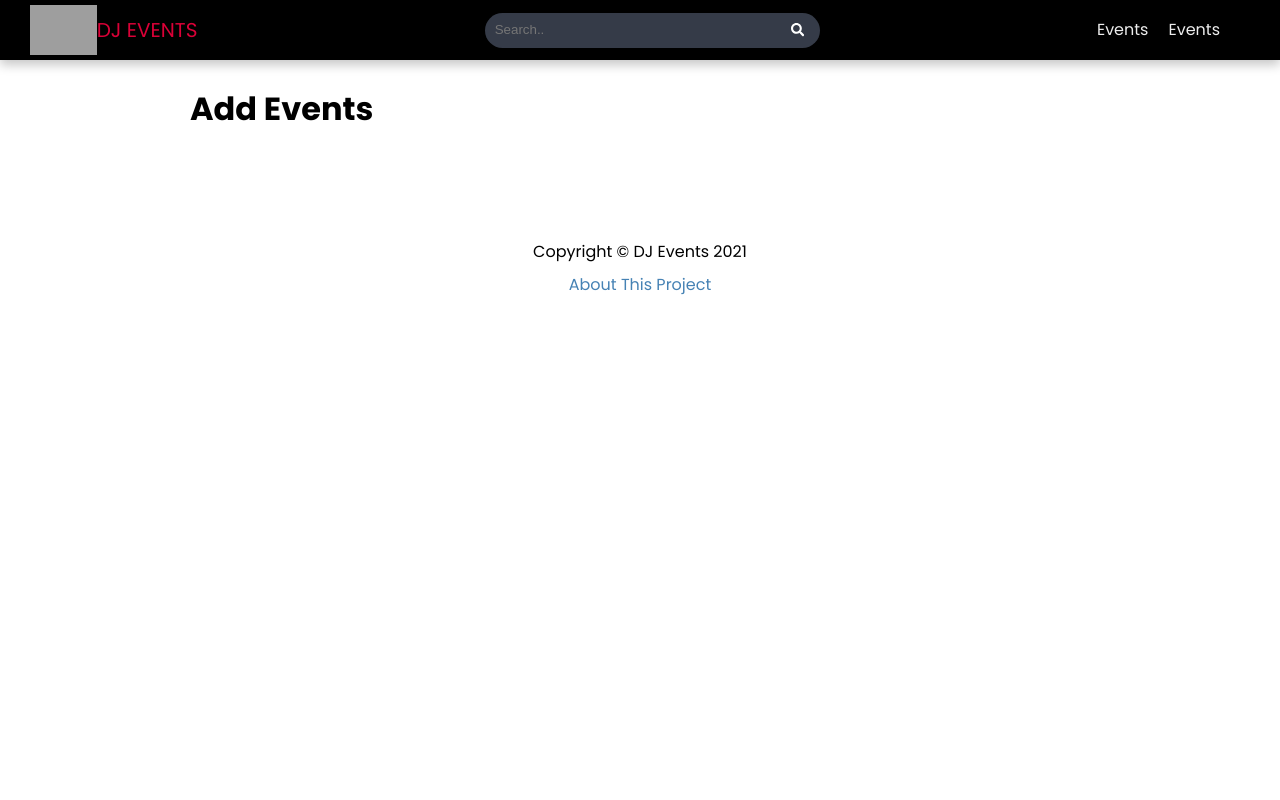
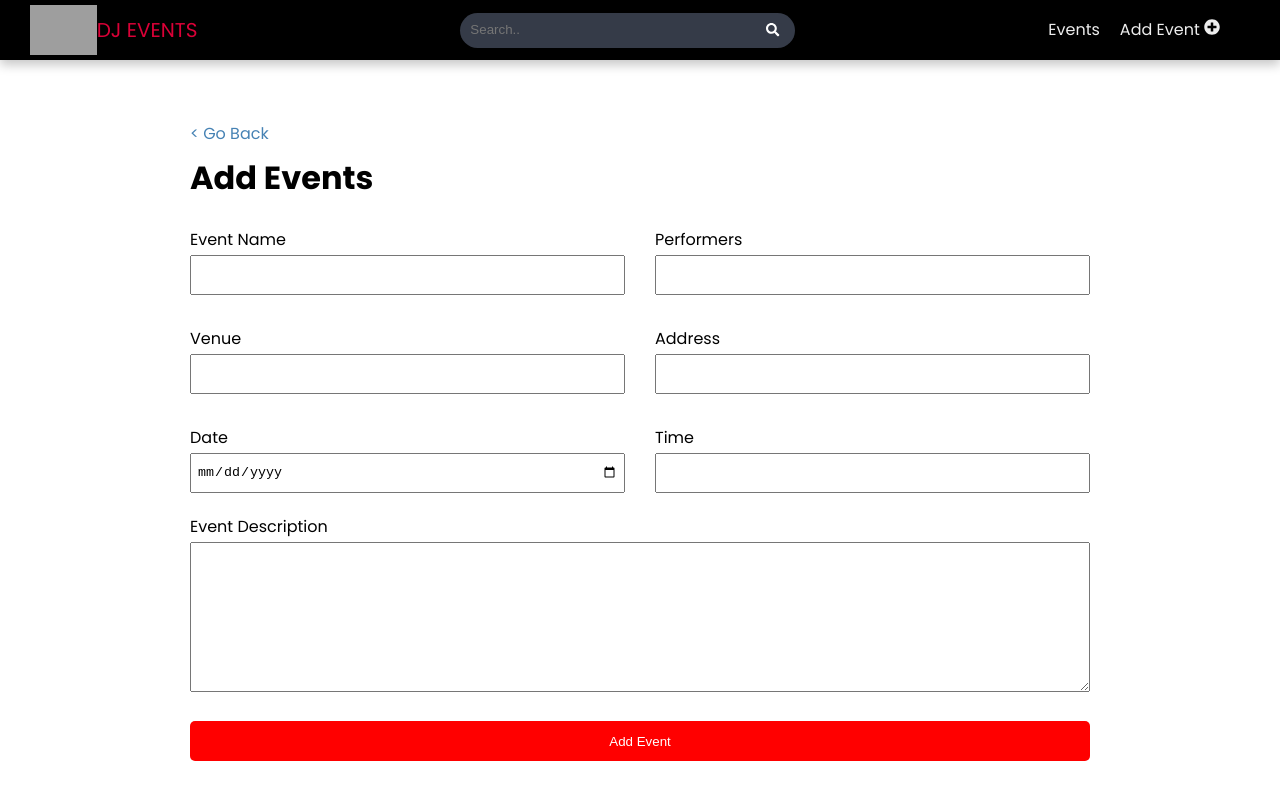
Before and after one commit to b3n3dict/Dj-Events-next-js-frondend, a Next.js app: page /events/add in a window 1280 px wide. Shown: the top 800 px of the page. Built offline with nearby package versions, Linux system fonts and the light colour scheme; no server answers; grey boxes are pictures that could not be loaded.

Commit message:
add events added

```diff
--- a/components/Header.js
+++ b/components/Header.js
@@ -1,7 +1,7 @@
 import Link from 'next/link'
 import styles from '@/styles/Header.module.css'
 import Image from 'next/image'
-import { FaSearch } from 'react-icons/fa'
+import { FaSearch,FaPlusCircle } from 'react-icons/fa'
 import SearchBar from './SearchBar'
 
 export default function Header() {
@@ -26,8 +26,8 @@ export default function Header() {
                     </Link>
                     </li>
                     <li>
-                    <Link href="/events">
-                        <a>Events</a>
+                    <Link href="/events/add">
+                        <a>Add Event <FaPlusCircle/> </a>
                     </Link>
                     </li>
 
--- a/components/SearchBar.js
+++ b/components/SearchBar.js
@@ -9,6 +9,7 @@ const SearchBar = () => {
     const onSubmitHandler=(e)=>{
        e.preventDefault()
        router.push(`/events/search?term=${value}`)
+       setValue('')
     }
     return (
         <form onSubmit={onSubmitHandler}>
--- a/pages/events/add.js
+++ b/pages/events/add.js
@@ -1,12 +1,112 @@
 import Layout from "@/components/Layout"
+import { useState } from "react"
+import { useRouter } from "next/router"
+import Link from 'next/link'
+import { API_URL } from "@/config/index"
+import styles from '@/styles/Form.module.css'
+const addEventPage = () => {
+    const [values,setValues] = useState({
+        name:'',
+        performers:'',
+        venue:'',
+        address:'',
+        date:'',
+        time:'',
+        description:'',
+    })
 
-const add = () => {
+    const router = useRouter();
+    const onHandleSubmit=(e)=>{
+       e.preventDefault()
+       console.log(values)
+    }
+    const handleInputChange = (e) => {
+    const { name, value } = e.target
+    setValues({ ...values, [name]: value })
+  }
     return (
         <Layout title="Add new event">
+               <Link href="/"><a>{'<'} Go Back</a></Link>
+            <h1>Add Events</h1>
+            <form onSubmit={onHandleSubmit} className={styles.form}>
+        <div className={styles.grid}>
+          <div>
+            <label htmlFor='name'>Event Name</label>
+            <input
+              type='text'
+              id='name'
+              name='name'
+              value={values.name}
+              onChange={handleInputChange}
+            />
+          </div>
+          <div>
+            <label htmlFor='performers'>Performers</label>
+            <input
+              type='text'
+              name='performers'
+              id='performers'
+              value={values.performers}
+              onChange={handleInputChange}
+            />
+          </div>
+          <div>
+            <label htmlFor='venue'>Venue</label>
+            <input
+              type='text'
+              name='venue'
+              id='venue'
+              value={values.venue}
+              onChange={handleInputChange}
+            />
+          </div>
+          <div>
+            <label htmlFor='address'>Address</label>
+            <input
+              type='text'
+              name='address'
+              id='address'
+              value={values.address}
+              onChange={handleInputChange}
+            />
+          </div>
+          <div>
+            <label htmlFor='date'>Date</label>
+            <input
+              type='date'
+              name='date'
+              id='date'
+              value={values.date}
+              onChange={handleInputChange}
+            />
+          </div>
+          <div>
+            <label htmlFor='time'>Time</label>
+            <input
+              type='text'
+              name='time'
+              id='time'
+              value={values.time}
+              onChange={handleInputChange}
+            />
+          </div>
+        </div>
 
-            <h1>Add Events</h1>
+        <div>
+          <label htmlFor='description'>Event Description</label>
+          <textarea
+            type='text'
+            name='description'
+            id='description'
+            value={values.description}
+            onChange={handleInputChange}
+          ></textarea>
+        </div>
+
+        <input type='submit' value='Add Event' className='btn' />
+      </form>
         </Layout>
     )
 }
 
-export default add
+export default addEventPage
--- /dev/null
+++ b/styles/Form.module.css
@@ -0,0 +1,40 @@
+
+.form label {
+    display: block;
+  }
+
+  .form input {
+    width: 100%;
+    height: 40px;
+    padding: 5px;
+  }
+
+  .form textarea {
+    width: 100%;
+    height: 150px;
+  }
+
+  .form input[type='submit'] {
+    display: block;
+    width: 100%;
+    margin: 20px 0 30px;
+  }
+
+  .form .file {
+    border: 1px #ccc solid;
+    background-color: #f4f4f4;
+    padding: 10px;
+  }
+
+  .grid {
+    display: grid;
+    grid-template-columns: 1fr 1fr;
+    gap: 30px;
+    margin-bottom: 20px;
+  }
+
+  @media (max-width: 600px) {
+    .grid {
+      grid-template-columns: 1fr;
+    }
+  }
--- a/styles/Header.module.css
+++ b/styles/Header.module.css
@@ -1,6 +1,7 @@
 .header {
-  top: 0;
+  /* top: 0;
    left: 0;
+   position: fixed; */
     display: flex;
     justify-content: space-between;
     align-items: center;
@@ -10,7 +11,6 @@
     padding: 0 30px;
     box-shadow: 0 2px 5px rgba(0, 0, 0, 0.1);
     z-index: 100;
-    position: fixed;
     width: 100%;
     box-shadow: 0 5px 10px rgba(0,0,0,0.22);
   }
--- a/styles/Search.module.css
+++ b/styles/Search.module.css
@@ -23,9 +23,9 @@
 
     .searchbar:hover > .search_input{
 
-   padding-right: 0 15px;
+   padding: 0 15px;
     caret-color:red;
-    transition: width 0.4s linear;
+    transition: all 0.4s ease-in-out;
     }
 
     .searchbar:hover > .search_icon{
--- a/styles/globals.css
+++ b/styles/globals.css
@@ -10,7 +10,7 @@ html,
 body {
   font-family: 'Poppins', sans-serif;
   line-height: 1.8;
-  padding-top: 10px;
+  /* padding-top: 10px; */
 }
 
 a {
```
